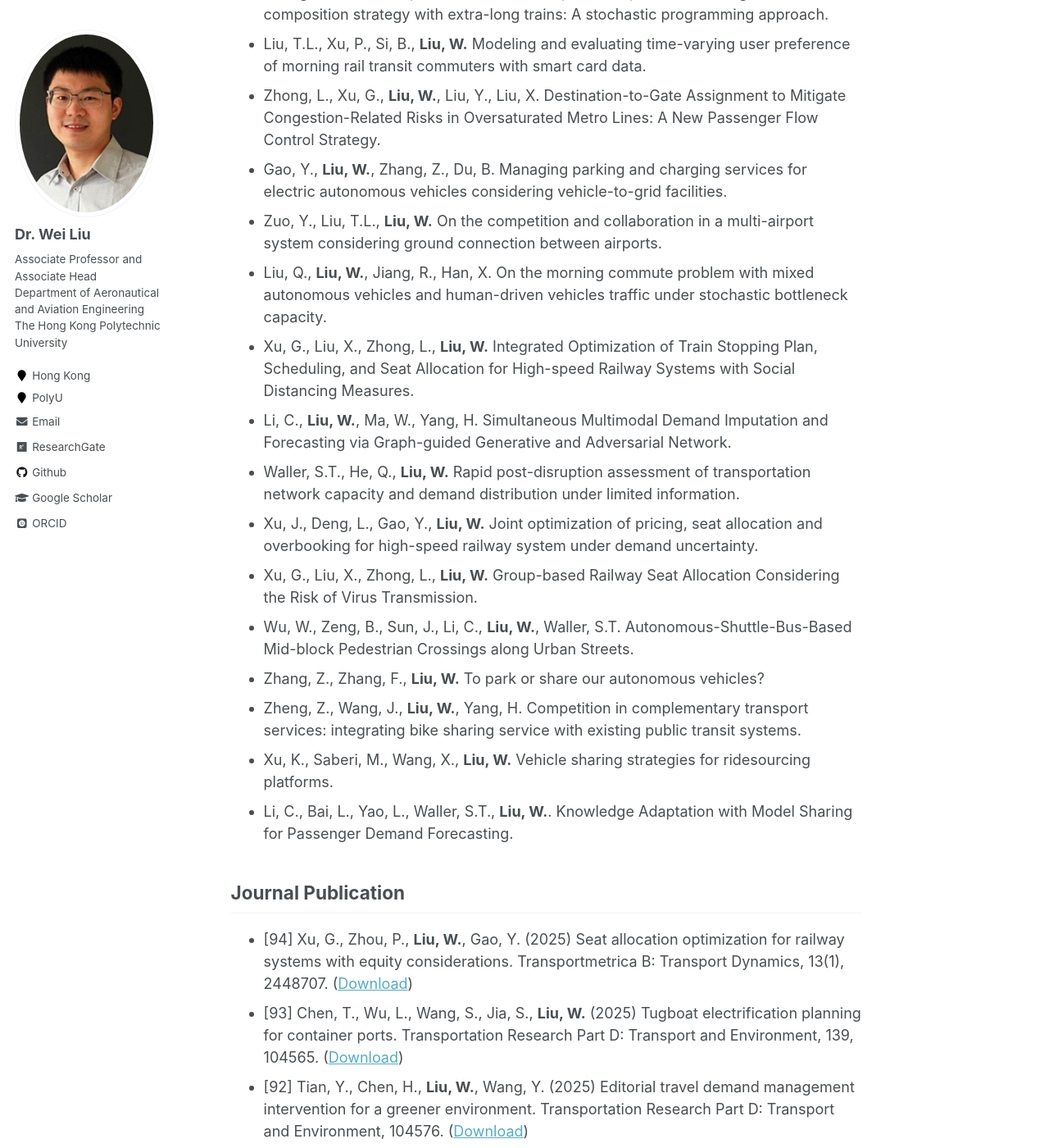
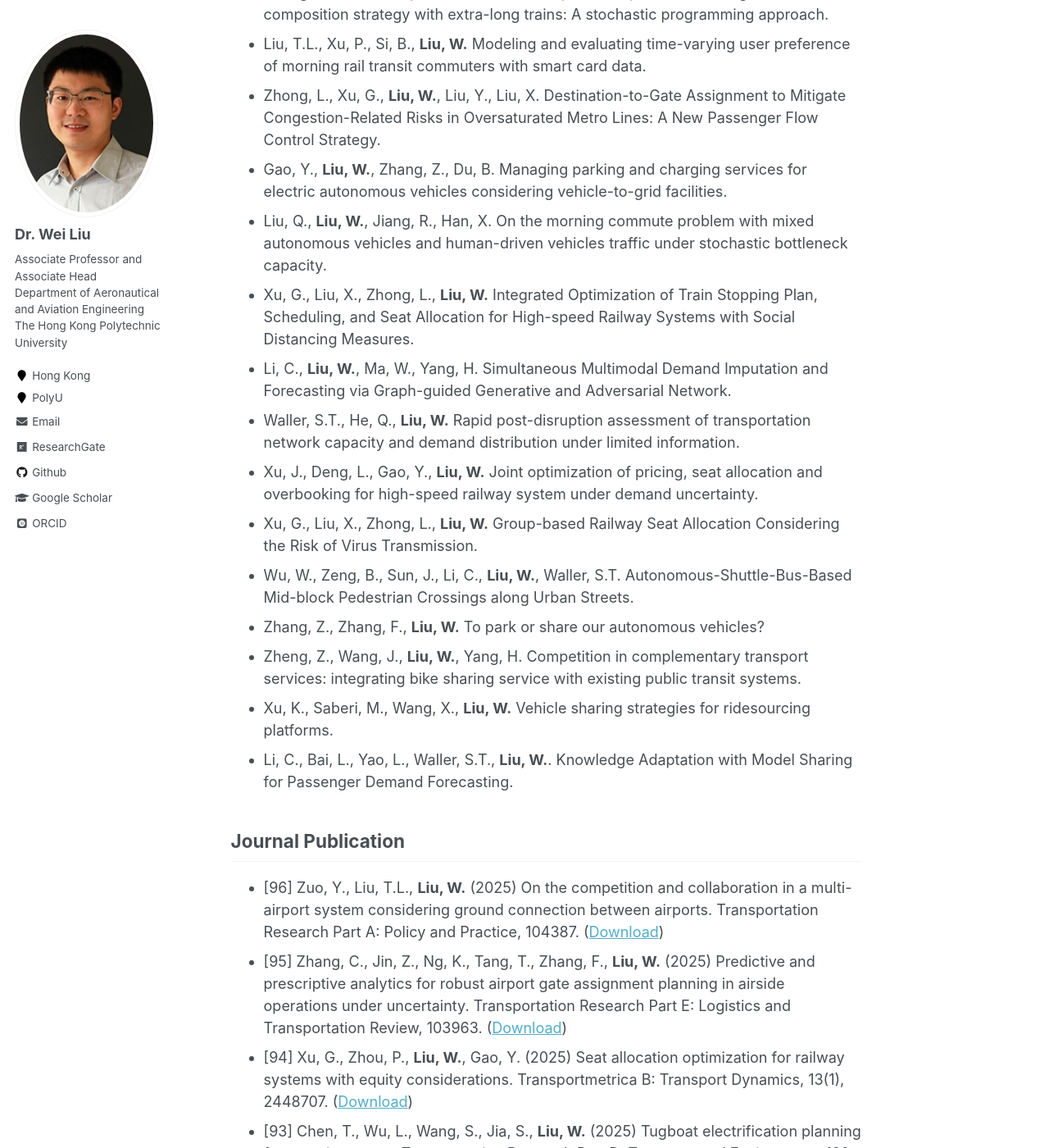
Before and after one commit to weiliu2016/weiliu2016.github.io, a Jekyll site: the page built from _pages/publications.md, in a window 1280 px wide and 1400 px high, scrolled down 1593 px. Shown: the whole window at 82% size. Built offline with Jekyll 4.4.1, drawn with Linux system fonts in a browser that asks for light colours; some web fonts are replaced; formulas are drawn with MathJax 3; some of the changed text lies outside the part shown.

Commit message:
Update publications.md

```diff
--- a/_pages/publications.md
+++ b/_pages/publications.md
@@ -35,6 +34,7 @@ Selected Working Papers
 - Gao, Y., **Liu, W.** Robust planning of bus fleet electrification and charging facility deployment.
 - He, Q., **Liu, W.**, Xi, H. Dynamic operations of the electric vehicle fleet for multi-service platforms with integrated ride-hailing, parcel delivery and vehicle-to-grid services.
 - He, Q., **Liu, W.**, Liu, T.L., Tian, Q. Robust coordinated path planning for unmanned aerial vehicles and unmanned surface vehicles in maritime monitoring with travel time uncertainty.
+- Zuo, Y., Li, C., **Liu, W.** Allocating air cargo to passenger airlines considering both cargo demand and airline capacity uncertainties.
 - Xiang, C., Mo, Y., **Liu, W.**, Wu, Z., Li, L. Path pool based transformer model in reinforcement framework for dynamic urban drone delivery problem.
 - He, Q., Wu, L., **Liu, W.**, Ma, Y. Coordinated path planning of UAVs and USVs for maritime monitoring.
 - Lyu, M., **Liu, W.**, He, Q., Wu, L. Urban food delivery service optimisation with coordinated delivery riders and drones.
@@ -58,6 +57,8 @@ Selected Working Papers
 
 Journal Publication
 ----------
+* [96] Zuo, Y., Liu, T.L., **Liu, W.** (2025) On the competition and collaboration in a multi-airport system considering ground connection between airports. Transportation Research Part A: Policy and Practice, 104387. ([Download](https://doi.org/10.1016/j.tra.2024.104387))
+* [95] Zhang, C., Jin, Z., Ng, K., Tang, T., Zhang, F., **Liu, W.** (2025) Predictive and prescriptive analytics for robust airport gate assignment planning in airside operations under uncertainty. Transportation Research Part E: Logistics and Transportation Review, 103963. ([Download](https://doi.org/10.1016/j.tre.2024.103963))
 * [94] Xu, G., Zhou, P., **Liu, W.**, Gao, Y. (2025) Seat allocation optimization for railway systems with equity considerations. Transportmetrica B: Transport Dynamics, 13(1), 2448707. ([Download](https://doi.org/10.1080/21680566.2024.2448707))
 * [93] Chen, T., Wu, L., Wang, S., Jia, S., **Liu, W.** (2025) Tugboat electrification planning for container ports. Transportation Research Part D: Transport and Environment, 139, 104565. ([Download](https://doi.org/10.1016/j.trd.2024.104565))
 * [92] Tian, Y., Chen, H., **Liu, W.**, Wang, Y. (2025) Editorial travel demand management intervention for a greener environment. Transportation Research Part D: Transport and Environment, 104576. ([Download](https://doi.org/10.1016/j.trd.2024.104576))
```
Also changed, not shown: other parts of _pages/publications.md (+0 -2 lines).
